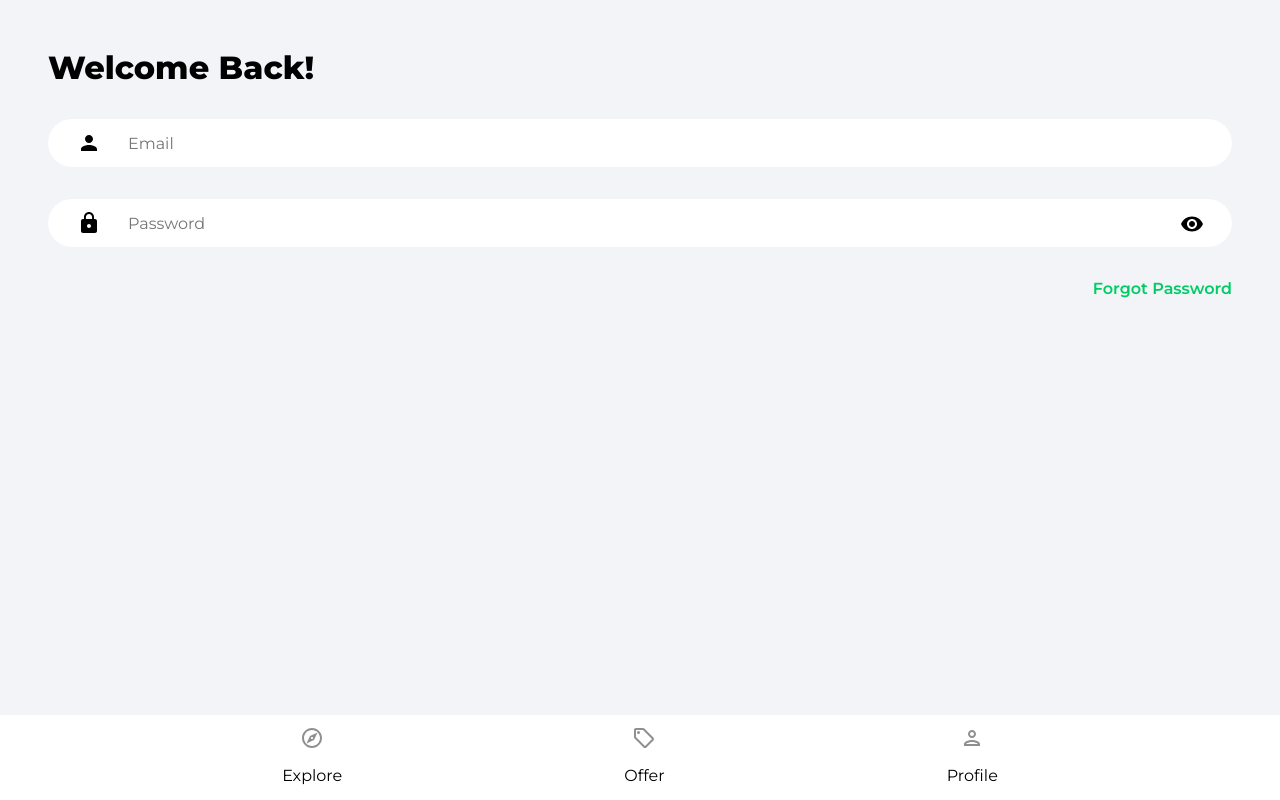
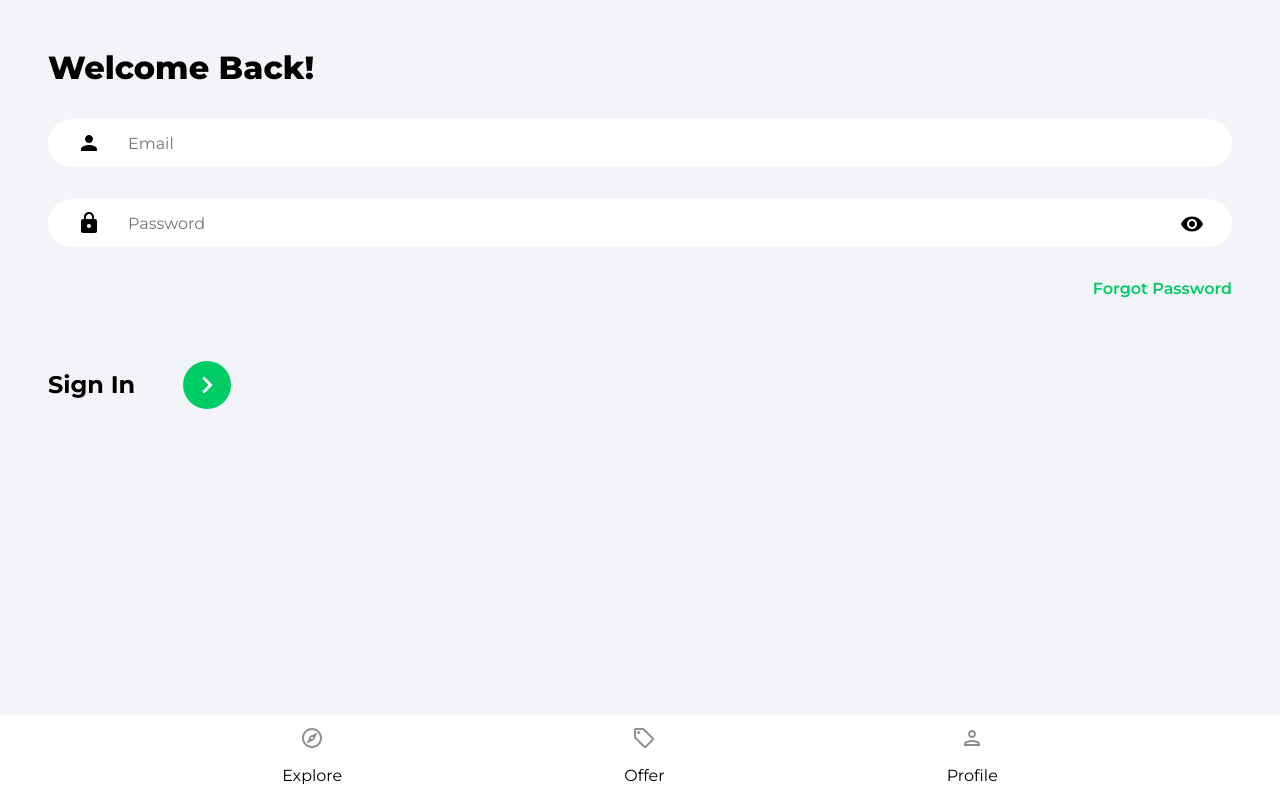
Before and after one commit to miquelespinosa2/house-marketplace, a React (Create React App) app: page /sign-in in a window 1280 px wide. Built offline with nearby package versions, Linux system fonts and the light colour scheme.

Commit message:
added the sign in button

```diff
--- a/src/pages/SignIn.jsx
+++ b/src/pages/SignIn.jsx
@@ -46,6 +46,16 @@ function SignIn() {
         <Link to='/forgot-password' className='forgotPasswordLink'>
           Forgot Password
         </Link>
+
+        <div className="signInBar">
+          <p className="signInText">
+            Sign In
+          </p>
+          <button className="signInButton">
+            <ArrowRightIcon fill='#ffffff' width='34px'
+            height='34px'/>
+          </button>
+        </div>
       </form>
     </div>
    </>
```
